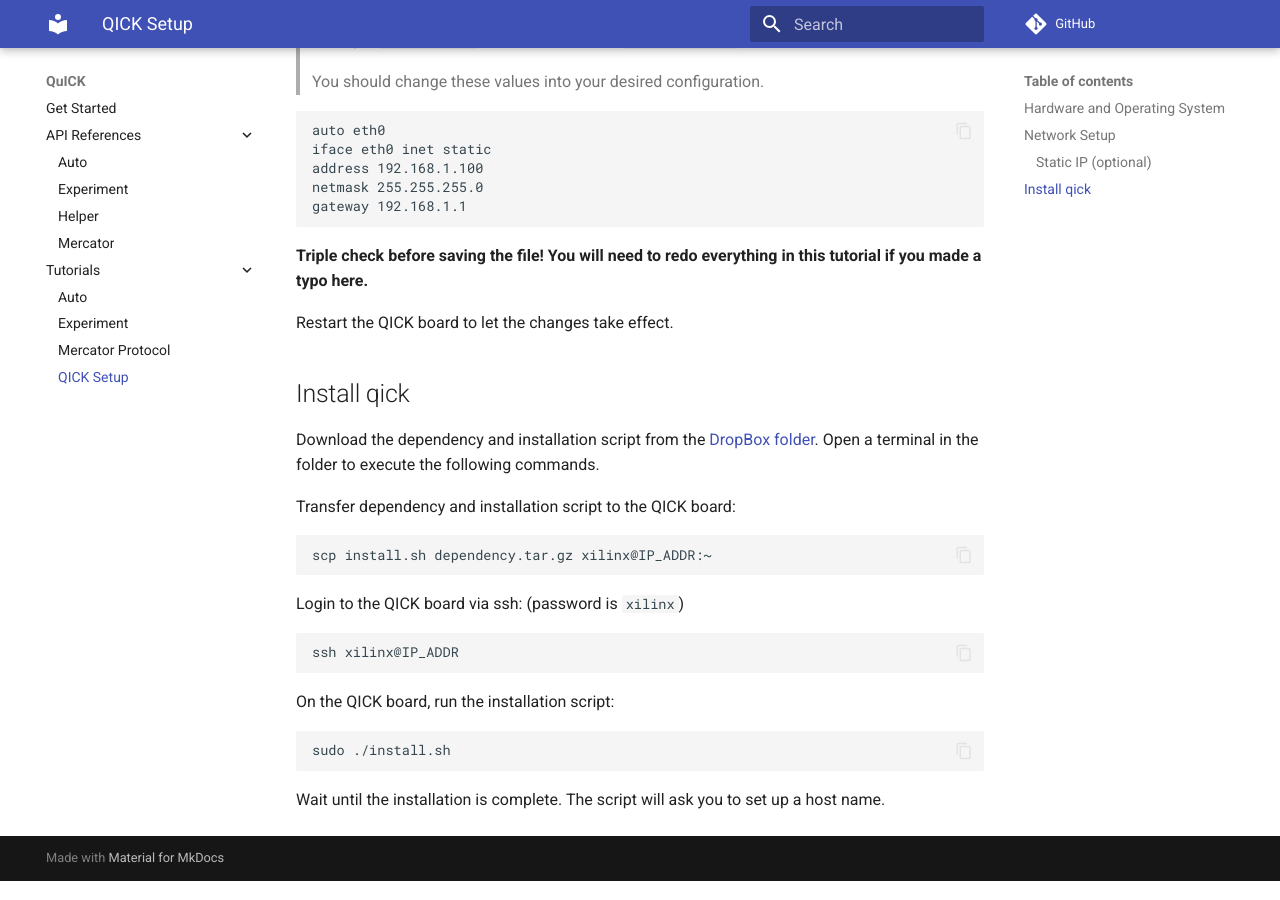
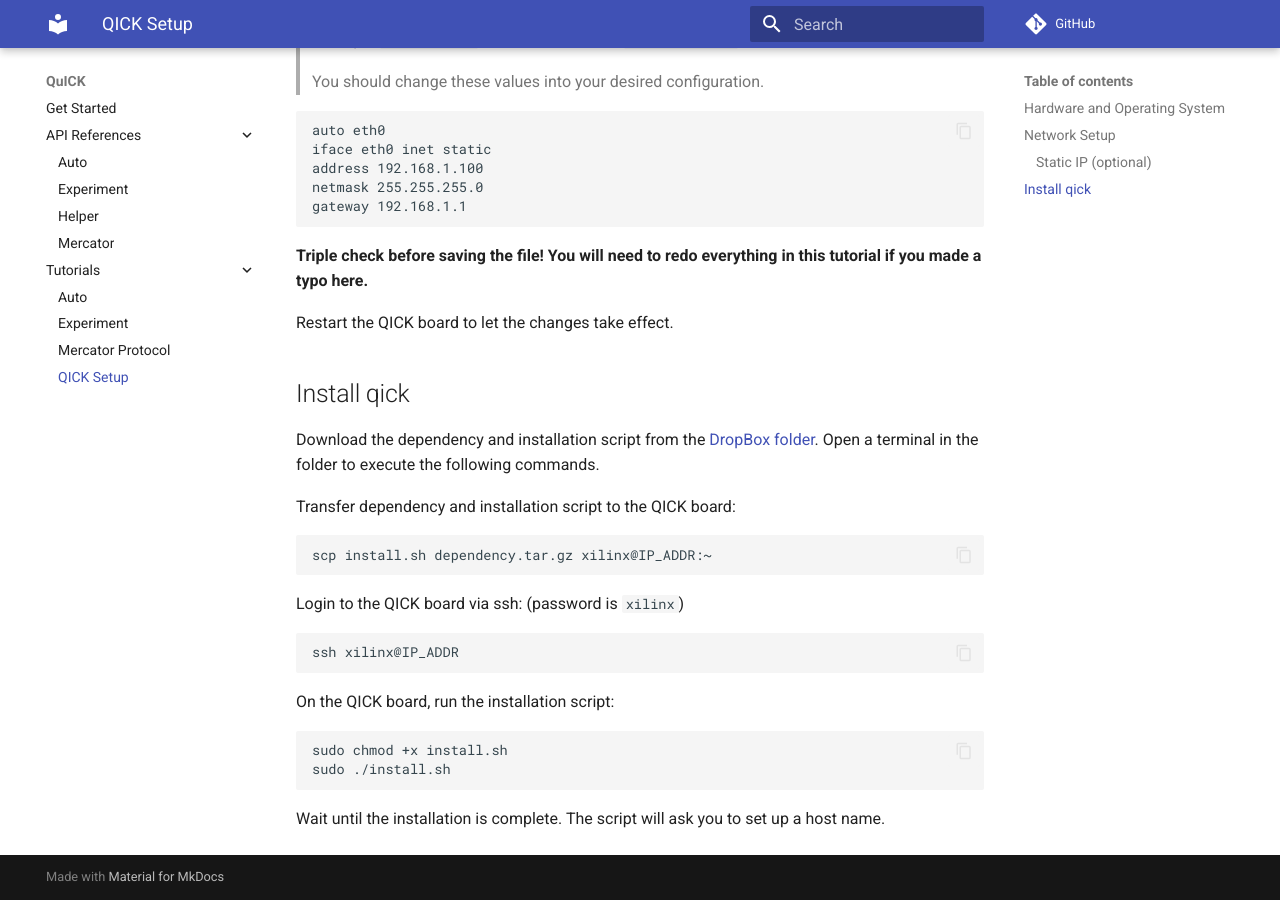
Before and after one commit to clelandlab/quick, an MkDocs documentation site: the page built from docs/Tutorials/qick.md, in a window 1280 px wide and 900 px high, scrolled down 1185 px. Built offline with MkDocs 1.6.1 and Material for MkDocs 9.7.7, drawn with Linux system fonts in a browser that asks for light colours; comment, search, counter and statistics services are not loaded.

Commit message:
Update qick doc

````diff
--- a/docs/Tutorials/qick.md
+++ b/docs/Tutorials/qick.md
@@ -77,6 +77,7 @@
 On the QICK board, run the installation script:
 
 ```
+sudo chmod +x install.sh
 sudo ./install.sh
 ```
 
````
